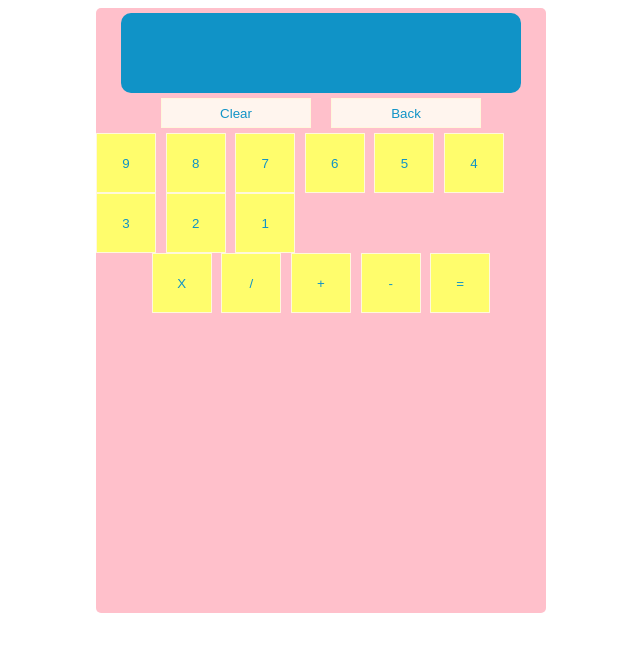
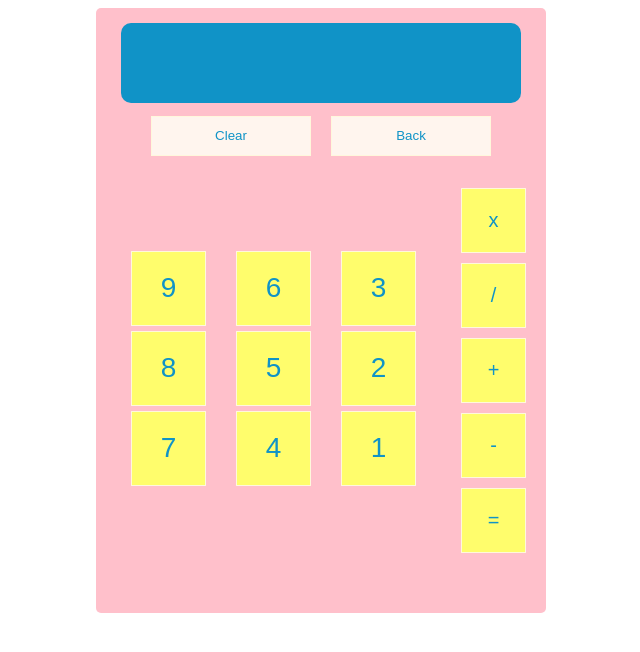
Before and after one commit to DutsAndrew/Calculator, a plain HTML site: page index.html in a window 1280 px wide. Shown: the whole page, without its empty margins (319-959 px from the left). Drawn offline with Linux system fonts and the light colour scheme.

Commit message:
styled remaining boxes

```diff
--- a/index.html
+++ b/index.html
@@ -18,19 +18,25 @@
         </div>
         <div class="bodyBtns">
             <div class="numbers">
-                <button id="9" class="shortBtn">9</button>
-                <button id="8" class="shortBtn">8</button>
-                <button id="7" class="shortBtn">7</button>
-                <button id="6" class="shortBtn">6</button>
-                <button id="5" class="shortBtn">5</button>
-                <button id="4" class="shortBtn">4</button>
-                <button id="3" class="shortBtn">3</button>
-                <button id="2" class="shortBtn">2</button>
-                <button id="1" class="shortBtn">1</button>
+                <div class="numberRow">
+                    <button id="9" class="digitBtn">9</button>
+                    <button id="8" class="digitBtn">8</button>
+                    <button id="7" class="digitBtn">7</button>
+                </div>
+                <div class="numberRow">
+                    <button id="6" class="digitBtn">6</button>
+                    <button id="5" class="digitBtn">5</button>
+                    <button id="4" class="digitBtn">4</button>
+                </div>
+                <div class="numberRow">
+                    <button id="3" class="digitBtn">3</button>
+                    <button id="2" class="digitBtn">2</button>
+                    <button id="1" class="digitBtn">1</button>
+                </div>
             </div>
 
             <div class="rightBtns">
-                <button id="multiply" class="shortBtn">X</button>
+                <button id="multiply" class="shortBtn">x</button>
                 <button id="divide" class="shortBtn">/</button>
                 <button id="add" class="shortBtn">+</button>
                 <button id="subtract" class="shortBtn">-</button>
--- a/style.css
+++ b/style.css
@@ -26,6 +26,7 @@ body {
     height: 80px;
     width: 400px;
     border-radius: 10px;
+    margin-top: 10px;
 }
 
 .topBtns {
@@ -39,6 +40,8 @@ body {
     gap: 20px;
     padding: 10px;
     margin: auto;
+    margin-bottom: 20px;
+    margin-top: 5px;
 }
 
 .longBtns {
@@ -46,11 +49,12 @@ body {
     flex-flow: row nowrap;
     justify-content: center;
     align-items: center;
-    width: 150px;
-    height: 30px;
+    width: 160px;
+    height: 40px;
     background-color: seashell;
     color: rgb(16, 147, 199);
     border: 1px solid cornsilk;
+    margin-top: 15px;
 }
 
 .bodyBtns {
@@ -60,12 +64,58 @@ body {
     margin: auto;
     justify-content: center;
     align-items: center;
+    gap: 10px;
 }
 
 .shortBtn {
-    width: 60px;
-    height: 60px;
+    display: flex;
+    flex-flow: row wrap;
+    width: 65px;
+    height: 65px;
     background-color: rgb(255, 253, 108);
     color: rgb(16, 147, 199);
     border: 1px solid cornsilk;
+    gap: 10px;
+    justify-content: center;
+    align-items: center;
+    font-size: 20px;
 }
+
+.rightBtns {
+    display: flex;
+    flex-flow: column nowrap;
+    justify-content: flex-end;
+    align-items: flex-end;
+    gap: 10px;
+    margin-left: auto;
+    padding-top: 20px;
+    padding-right: 20px;
+}
+
+.numbers {
+    display: flex;
+    flex-flow: row wrap;
+    gap: 10px;
+    margin-left: auto;
+    padding-top: 20px;
+    padding-right: 20px;
+}
+
+.numberRow {
+    gap: 10px;
+}
+
+.digitBtn {
+    display: flex;
+    flex-flow: row wrap;
+    width: 75px;
+    height: 75px;
+    background-color: rgb(255, 253, 108);
+    color: rgb(16, 147, 199);
+    border: 1px solid cornsilk;
+    margin-bottom: 5px;
+    justify-content: center;
+    align-items: center;
+    margin-left: 20px;
+    font-size: 28px;
+}
```
